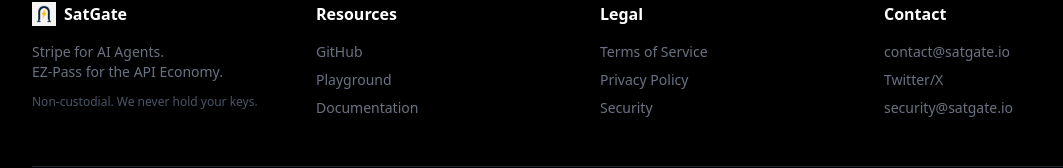
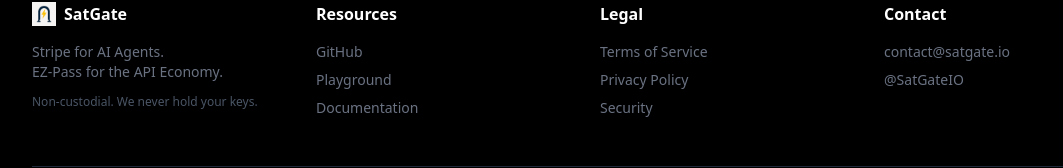
Before and after one commit to SatGate-io/satgate, a Next.js app in the folder satgate-landing/: page / in a window 1280 px wide. Shown: the part 3908-4076 px from the top of the page, without its empty margins (56-1119 px from the left). Built offline with nearby package versions, Linux system fonts and the light colour scheme.

Commit message:
Update footer: remove security email, fix X handle to @SatGateIO

```diff
--- a/satgate-landing/app/page.tsx
+++ b/satgate-landing/app/page.tsx
@@ -356,8 +356,7 @@ agent.run(<span className="text-green-400">"Buy the latest stock report from Alp
               <h4 className="font-bold text-white mb-4">Contact</h4>
               <ul className="space-y-2 text-sm text-gray-500">
                 <li><a href="mailto:contact@satgate.io" className="hover:text-white transition">contact@satgate.io</a></li>
-                <li><a href="https://twitter.com/SatGate_io" target="_blank" rel="noopener noreferrer" className="hover:text-white transition">Twitter/X</a></li>
-                <li><a href="mailto:security@satgate.io" className="hover:text-white transition">security@satgate.io</a></li>
+                <li><a href="https://x.com/SatGateIO" target="_blank" rel="noopener noreferrer" className="hover:text-white transition">@SatGateIO</a></li>
               </ul>
             </div>
           </div>
```
